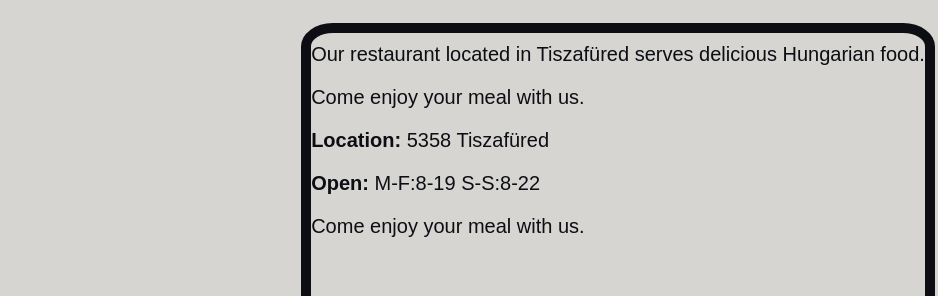
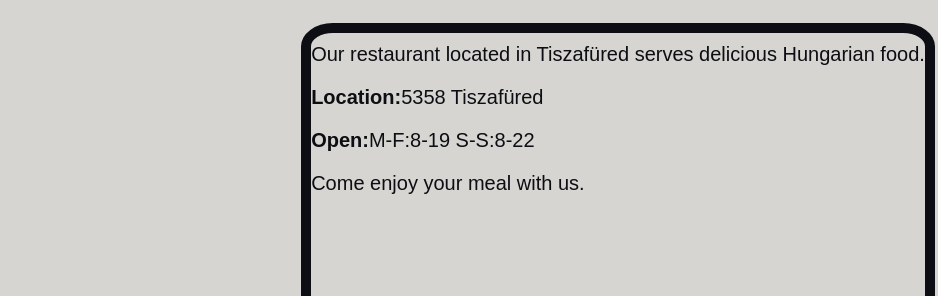
Before and after one commit to KisNJ/restaurantpage, a website built with webpack: page dist/index.html in a window 1280 px wide. Shown: the part 191-487 px from the top of the page, 342-1280 px from the left. Built offline with nearby package versions, Linux system fonts and the light colour scheme; files whose address does not match are found by name.

Commit message:
start secon page

```diff
--- /dev/null
+++ b/src/contact.js
@@ -0,0 +1,12 @@
+//import {section2} from "./home"
+
+function contactPage(){
+    let section=document.querySelector("section");
+
+
+    while (section.firstChild) {
+    section.removeChild(section.lastChild)
+}
+}
+
+export {contactPage}
--- a/src/home.js
+++ b/src/home.js
@@ -1,9 +1,10 @@
+
 function homePage(){
     let body=document.querySelector("body");
     //Header
     let header=document.createElement("header");
     let titleDiv=document.createElement("div");
-    titleDiv.id="tile";
+    titleDiv.id="title";
     titleDiv.textContent="Goulash Restaurant";
     header.appendChild(titleDiv);
 
@@ -19,16 +20,26 @@ function homePage(){
     NavDiv2.textContent="Menu";
     NavDiv3.textContent="Contact";
 
-    for (let i = 1; index <= 3; index++) {
-        `NavDiv${i}`.classList.add("li");
-        Nav.appendChild(`NavDiv${i}`);
-    }
+    NavDiv1.className="li";
+    NavDiv1.id="navDiv1";
+    NavDiv2.className="li";
+    NavDiv2.id="navDiv2";
+    NavDiv3.className="li";
+    NavDiv3.id="navDiv3";
+
+    Nav.appendChild(NavDiv1);
+    Nav.appendChild(NavDiv2);
+    Nav.appendChild(NavDiv3);
+
     //Section
     let section=document.createElement("section");
+
+
     let titleInSectionDiv=document.createElement("div");
     let b=document.createElement("b");
     b.textContent="Family owned since 1998";
     titleInSectionDiv.appendChild(b);
+    titleInSectionDiv.id="titleInSection";
     section.appendChild(titleInSectionDiv);
 
     let sectionGridDiv=document.createElement("div");
@@ -41,28 +52,36 @@ function homePage(){
     sectionGridDiv.appendChild(img);
 
     let introductionDiv=document.createElement("div");
+    introductionDiv.id="introduction";
+    introductionDiv.textContent="Our restaurant located in Tiszafüred serves delicious Hungarian food.";
+
+
+    let p4=document.createElement("p");
+    p4.textContent="Come enjoy your meal with us.";
 
 
 
+    let p2=document.createElement("p");
+    let b2=document.createElement("b");
+    b2.textContent="Location:";
+    p2.appendChild(b2);
+    p2.innerHTML+="5358 Tiszafüred";
 
 
+    let p3=document.createElement("p");
+    let b3=document.createElement("b");
+    b3.textContent="Open:";
+    p3.appendChild(b3);
 
+    p3.innerHTML+="M-F:8-19 S-S:8-22";
+
+
+    introductionDiv.appendChild(p2);
+    introductionDiv.appendChild(p3);
+    introductionDiv.appendChild(p4);
+    sectionGridDiv.appendChild(introductionDiv);
     section.appendChild(sectionGridDiv);
-    /*<section>
 
-    <div id="sectionGrid">
-
-        <div id="introduction">
-            Our restaurant located in Tiszafüred serves delicious Hungarian food.
-            <p>Come enjoy your meal with us.</p>
-            <p><b>Location:</b> 5358 Tiszafüred</p>
-            <p><b>Open:</b> M-F:8-19 S-S:8-22</p>
-            <p>Come enjoy your meal with us.</p>
-        </div>
-    </div>
-</section>
-*/
-//footer
 let footer=document.createElement("footer");
 footer.textContent="Hungarian Restaurant";
 
@@ -73,4 +92,5 @@ body.appendChild(footer);
 
 
 }
-export {homePage};
+
+export  {homePage};
--- a/src/index.js
+++ b/src/index.js
@@ -1 +1,13 @@
+import {homePage} from "./home"
+import {menuPage} from "./menu"
+import {contactPage} from "./contact"
+homePage();
+//menuPage();
+const homeBtn=document.getElementById("navDiv1");
+const menuBtn=document.getElementById("navDiv2");
+const contactBtn=document.getElementById("navDiv3");
+
+homeBtn.addEventListener('click',homePage);
 console.log("hello");
+menuBtn.addEventListener('click',menuPage);
+contactBtn.addEventListener('click',contactPage);
--- /dev/null
+++ b/src/menu.js
@@ -0,0 +1,13 @@
+//import {section} from "./home"
+
+function menuPage(){
+    let section=document.querySelector("section");
+
+
+        while (section.firstChild) {
+        section.removeChild(section.lastChild)
+    }
+
+}
+
+export {menuPage}
```
Also changed, not shown: dist/index.html, dist/main.js.
